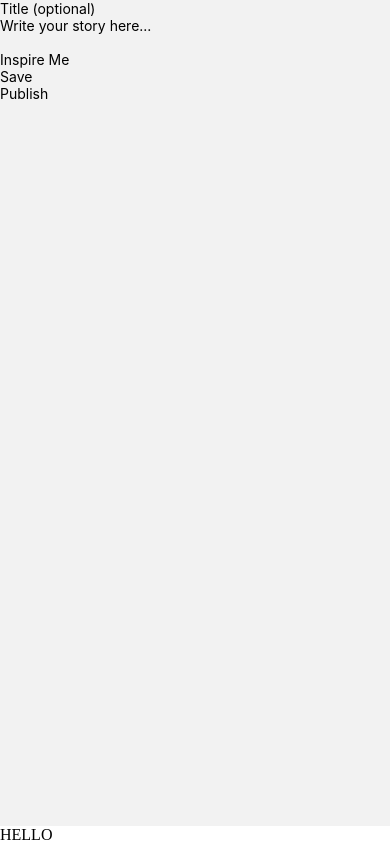
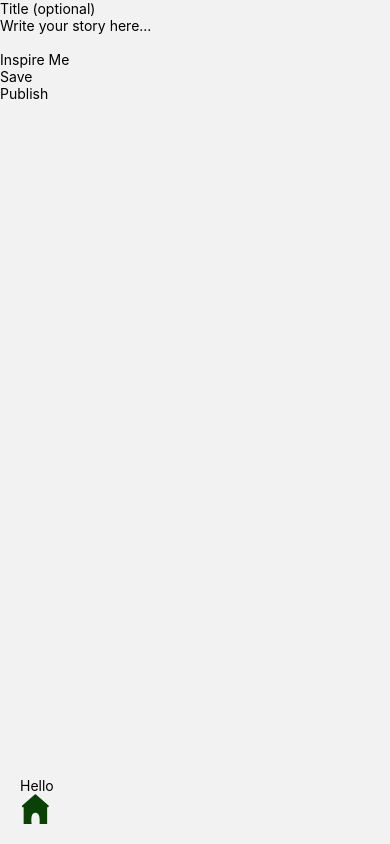
Before and after one commit to calliwickham/thesamepage, a React Native app: screen / in a window 390 px wide. Built offline with nearby package versions, Linux system fonts and the light colour scheme.

Commit message:
house icon showing on main page, test

```diff
--- a/App.js
+++ b/App.js
@@ -8,14 +8,14 @@ import {
   AlbumsScreen,
   FriendsScreen,
 } from './src/screens/initialscreens';
-
+import { View, Text } from 'react-native';
 import HomeIcon from './src/components/testicons/HomeIcon';
 
 const Stack = createNativeStackNavigator();
 
 export default function App() {
   return (
-    <>
+    <View style={{ flex: 1 }}>
         <NavigationContainer>
             <Stack.Navigator initialRouteName="FreeWrite" screenOptions={{ headerShown: false }}>
             <Stack.Screen name="FreeWrite" component={FreeWriteScreen} />
@@ -25,7 +25,10 @@ export default function App() {
             <Stack.Screen name="Friends" component={FriendsScreen} />
             </Stack.Navigator>
         </NavigationContainer>
-    <div> HELLO </div>
-    </>
+        <View style={{ position: 'absolute', bottom: 20, left: 20 }}>
+            <Text>Hello</Text>
+            <HomeIcon width={30} height={30} />
+      </View>
+    </View>
   );
 }
--- a/src/components/testicons/HomeIcon.js
+++ b/src/components/testicons/HomeIcon.js
@@ -1,9 +1,20 @@
-import * as React from "react"
-import Svg, { Path } from "react-native-svg"
-/* SVGR has dropped some elements not supported by react-native-svg: title */
-const SvgComponent = (props) => (
-  <Svg xmlns="http://www.w3.org/2000/svg" width={48} height={1} {...props}>
-    <Path fill="#063855" fillRule="evenodd" d="M0 0h48v1H0z" />
+import * as React from "react";
+import Svg, { Path } from "react-native-svg";
+
+const HomeIcon = (props) => (
+  <Svg
+    width={29}
+    height={31}
+    viewBox="0 0 29 31"
+    fill="none"
+    xmlns="http://www.w3.org/2000/svg"
+    {...props}
+  >
+    <Path
+      d="M14.2631 0.559302C14.6254 0.239917 15.1683 0.239917 15.5307 0.559302L28.4926 11.9841C29.1553 12.5683 28.7422 13.6626 27.8588 13.6628H27.0414V30.9997H19.2895C19.6142 24.6723 19.1266 19.4953 15.0678 19.4948C11.0086 19.4948 10.2388 24.0282 11.0082 30.9997H2.75333V13.6628H1.93497C1.05164 13.6625 0.638457 12.5683 1.30118 11.9841L14.2631 0.559302Z"
+      fill="#0A4205"
+    />
   </Svg>
-)
-export default SvgComponent
+);
+
+export default HomeIcon;
```
Lines whose indentation alone changed are shown as unchanged.
